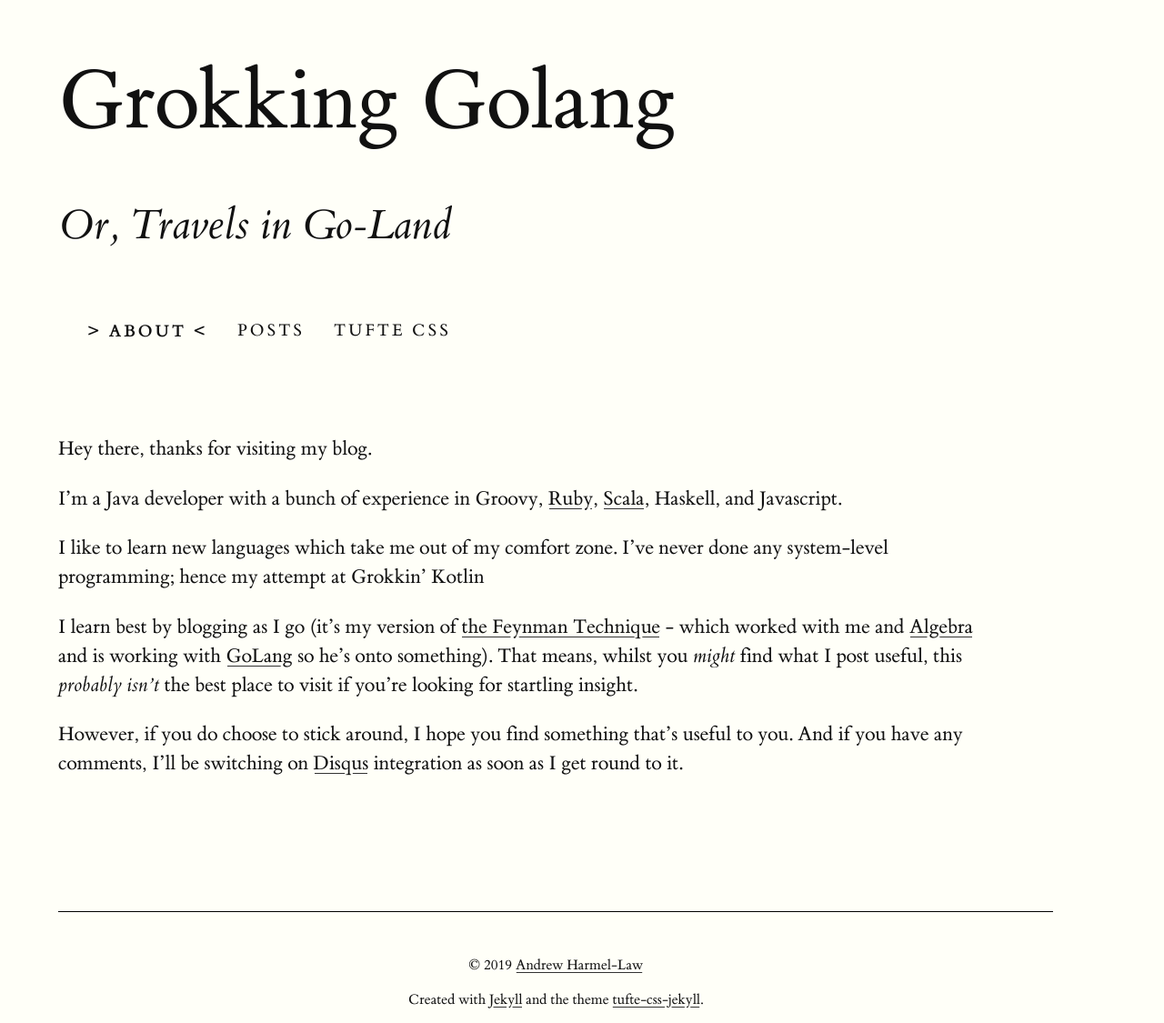
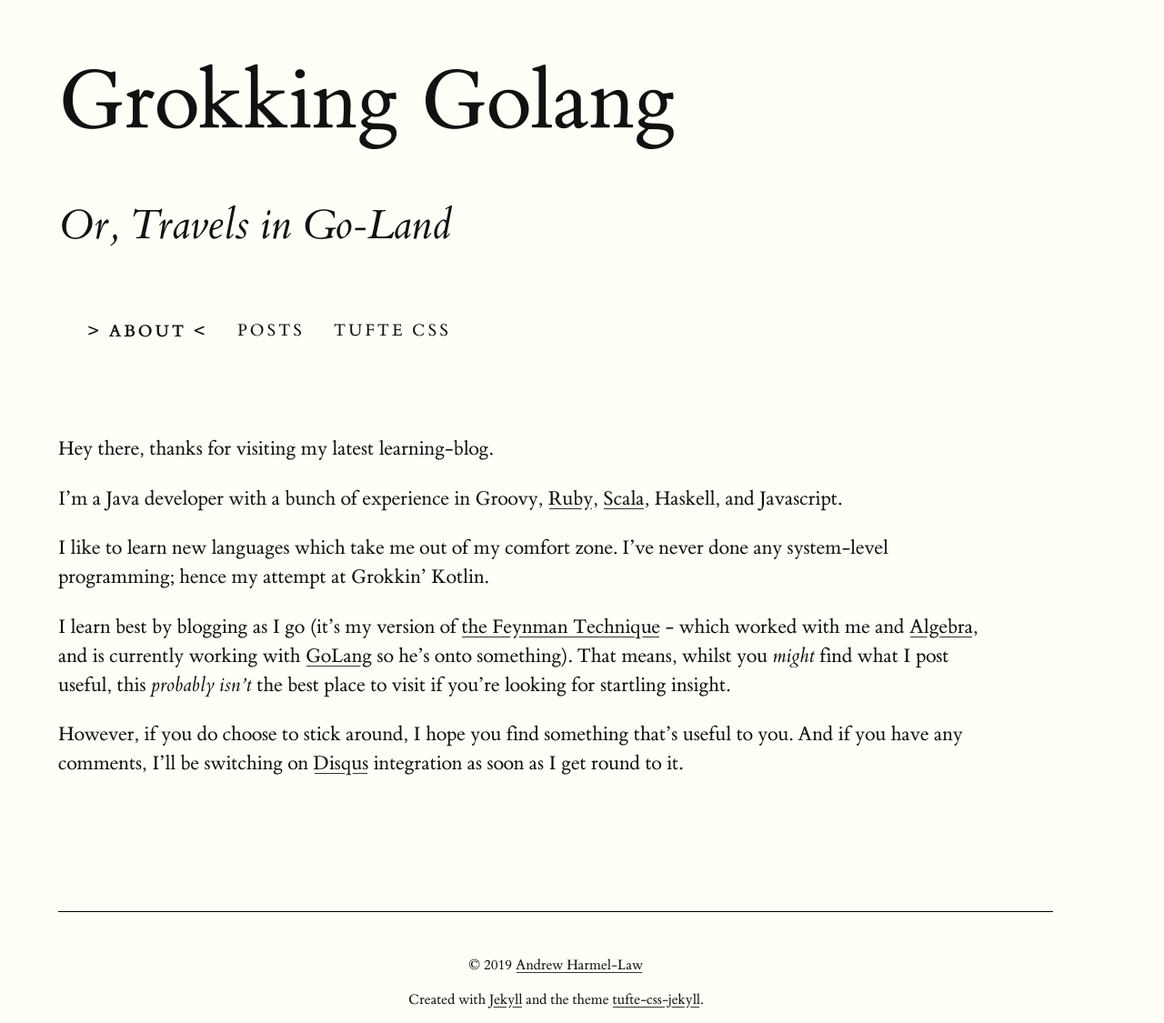
Before and after one commit to grokkinkotlin/grokkinkotlin.github.com, a Jekyll site: the page built from index.md, in a window 1280 px wide. Shown: the whole page at 91% size. Built offline with Jekyll 4.4.1, drawn with Linux system fonts in a browser that asks for light colours.

Commit message:
Commit changes in src

```diff
--- a/index.md
+++ b/index.md
@@ -4,12 +4,12 @@ title: About
 weight: 1
 ---
 
-Hey there, thanks for visiting my blog.
+Hey there, thanks for visiting my latest learning-blog.
 
 I'm a Java developer with a bunch of experience in Groovy, [Ruby](https://rubyeyeforthejavaguy.blogspot.com/), [Scala](https://scalaeyeforthejavaguy.blogspot.com/), Haskell, and Javascript.
 
-I like to learn new languages which take me out of my comfort zone.  I've never done any system-level programming; hence my attempt at Grokkin' Kotlin
+I like to learn new languages which take me out of my comfort zone.  I've never done any system-level programming; hence my attempt at Grokkin' Kotlin.
 
-I learn best by blogging as I go (it's my version of [the Feynman Technique](https://twitter.com/ProfFeynman/status/1076294048837758977) - which worked with me and [Algebra](https://andrewharmellaw.github.io) and is working with [GoLang](https://grokkinggolang.github.io) so he's onto something).  That means, whilst you _might_ find what I post useful, this _probably isn't_ the best place to visit if you're looking for startling insight.
+I learn best by blogging as I go (it's my version of [the Feynman Technique](https://twitter.com/ProfFeynman/status/1076294048837758977) - which worked with me and [Algebra](https://andrewharmellaw.github.io), and is currently working with [GoLang](https://grokkinggolang.github.io) so he's onto something).  That means, whilst you _might_ find what I post useful, this _probably isn't_ the best place to visit if you're looking for startling insight.
 
 However, if you do choose to stick around, I hope you find something that's useful to you.  And if you have any comments, I'll be switching on [Disqus](http://Disqus.com) integration as soon as I get round to it.
```
